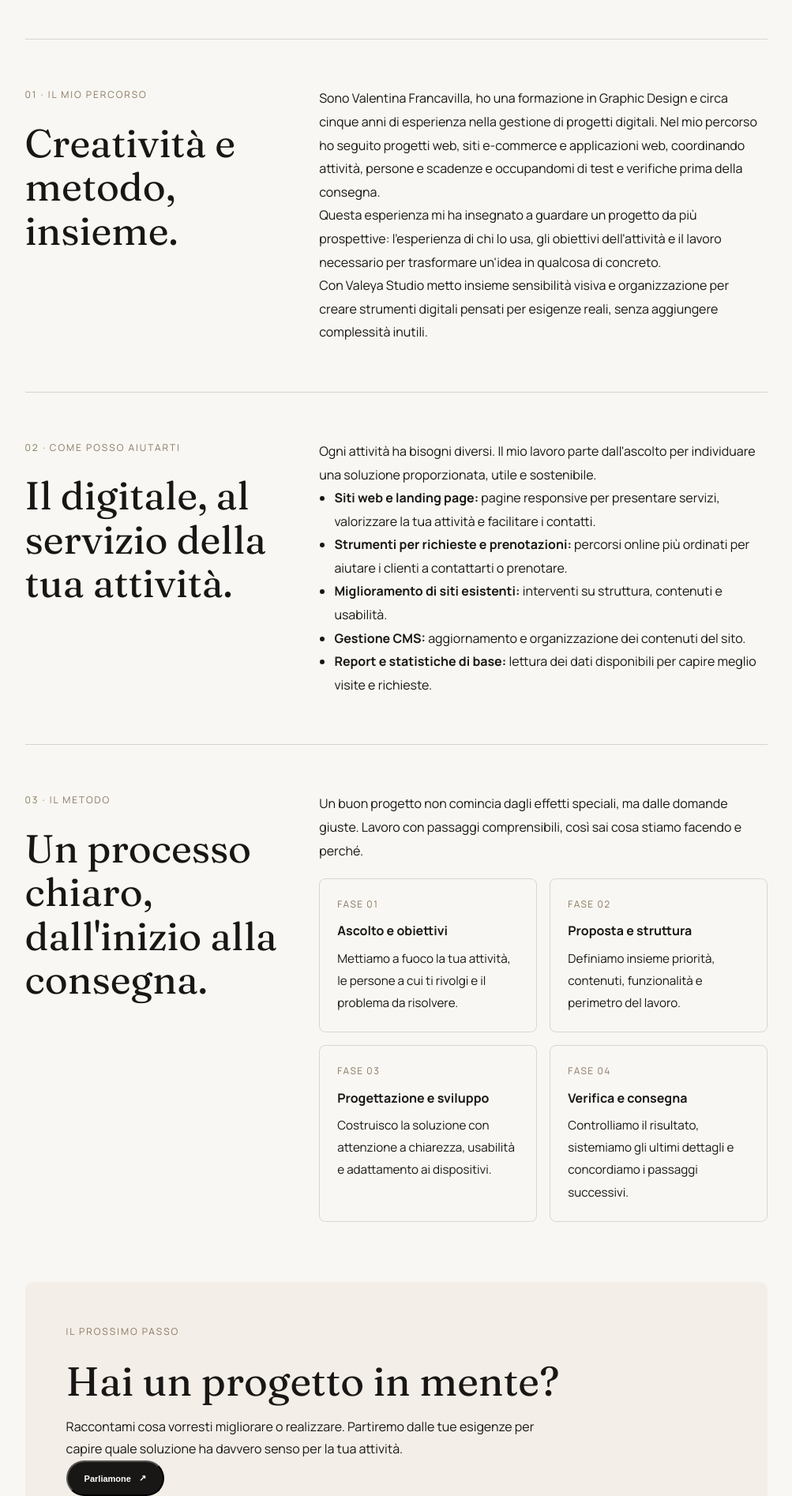
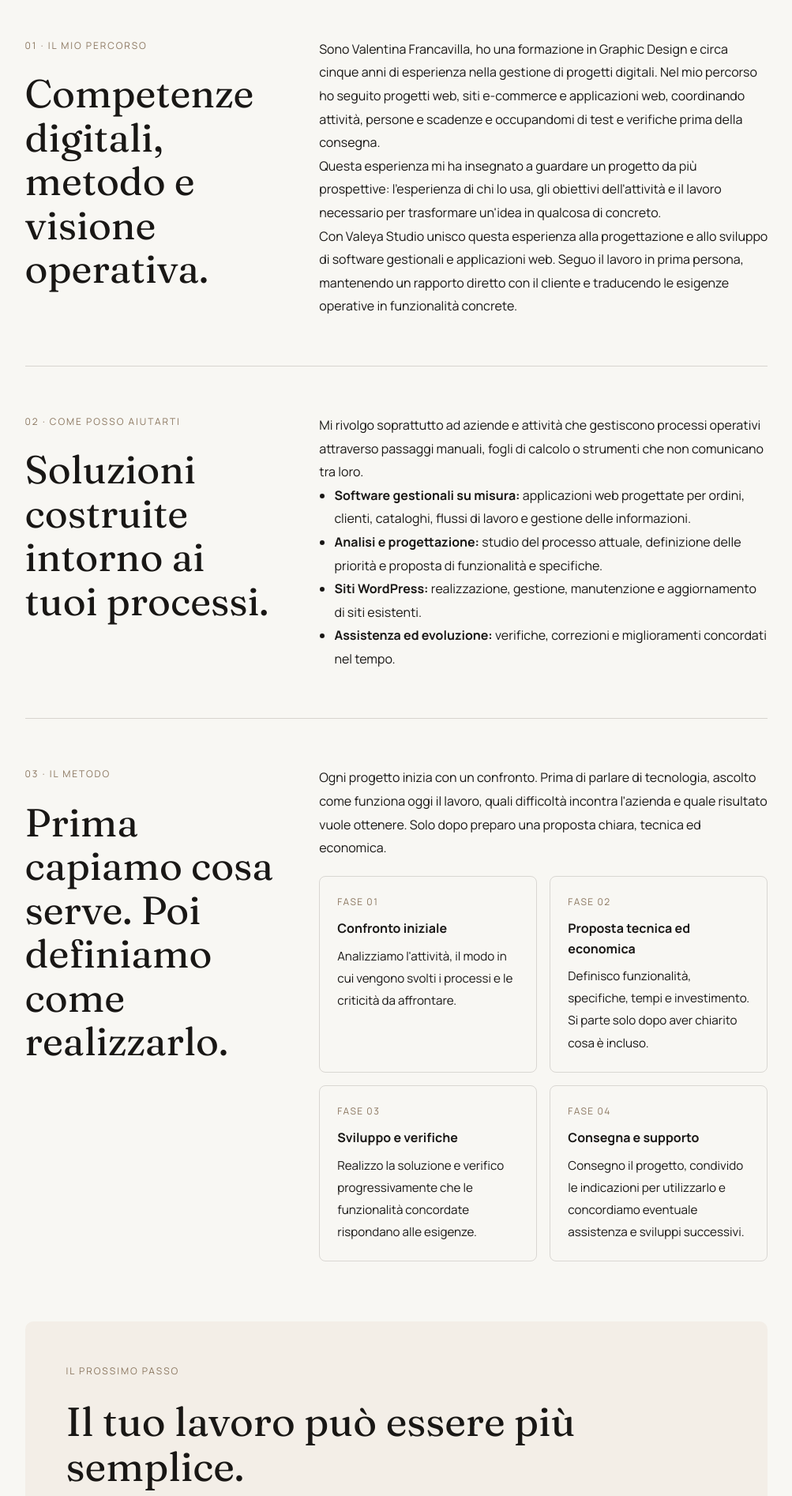
Before and after one commit to valentina96-francavilla/ValeyaStudio, a plain HTML site: page chi-sono.html in a window 1280 px wide. Shown: the part 734-2628 px from the top of the page at 79% size, without its empty margins (138-1141 px from the left). Drawn offline with Linux system fonts and the light colour scheme.

Commit message:
Aggiorna pagina Chi sono e processo di lavoro

```diff
--- a/chi-sono.html
+++ b/chi-sono.html
@@ -4,14 +4,14 @@
   <meta charset="UTF-8">
   <meta name="viewport" content="width=device-width, initial-scale=1">
   <title>Chi sono | Valeya Studio – Valentina Francavilla</title>
-  <meta name="description" content="Scopri Valeya Studio: sono Valentina Francavilla, designer con esperienza nella gestione di progetti digitali. Progetto siti web e strumenti digitali semplici, funzionali e curati.">
+  <meta name="description" content="Scopri Valeya Studio: progetto software gestionali su misura, soluzioni digitali e siti WordPress per aiutare le aziende a semplificare i processi di lavoro.">
   <meta name="robots" content="index, follow">
   <link rel="canonical" href="https://valeyastudio.it/chi-sono.html">
   <meta property="og:type" content="website">
   <meta property="og:locale" content="it_IT">
   <meta property="og:site_name" content="Valeya Studio">
   <meta property="og:title" content="Chi sono | Valeya Studio">
-  <meta property="og:description" content="Design, tecnologia e organizzazione per creare esperienze digitali utili e semplici da usare.">
+  <meta property="og:description" content="Software gestionali su misura e strumenti digitali progettati a partire dai processi reali delle aziende.">
   <meta property="og:url" content="https://valeyastudio.it/chi-sono.html">
   <link rel="preconnect" href="https://fonts.googleapis.com">
   <link rel="preconnect" href="https://fonts.gstatic.com" crossorigin>
@@ -52,7 +52,7 @@
     "@type": "AboutPage",
     "name": "Chi sono – Valeya Studio",
     "url": "https://valeyastudio.it/chi-sono.html",
-    "description": "Valeya Studio, fondato da Valentina Francavilla, progetta siti web e strumenti digitali per professionisti e piccole attività.",
+    "description": "Valeya Studio, fondato da Valentina Francavilla, progetta software gestionali, soluzioni digitali e siti WordPress per aziende.",
     "mainEntity": {
       "@type": "ProfessionalService",
       "name": "Valeya Studio",
@@ -71,8 +71,8 @@
   <header class="navbar">
     <a href="/" class="logo">VALE<span>⟡</span>YA<small>STUDIO</small></a>
     <nav class="nav-links" aria-label="Navigazione principale">
-      <a href="/#servizi">Servizi</a>
-      <a href="/#progetto">LookEra</a>
+      <a href="/#servizi">Soluzioni</a>
+      <a href="/#progetti">Progetti</a>
       <a href="/#contatti">Contatti</a>
     </nav>
     <a href="/#contatti" class="nav-button">Parliamone <span>↗</span></a>
@@ -80,32 +80,31 @@
 
   <main class="about-page">
     <p class="about-eyebrow">Valeya Studio · Chi sono</p>
-    <h1>Sono Valentina.<br><em>Progetto soluzioni digitali con uno scopo.</em></h1>
-    <p class="about-lead">Valeya Studio nasce dall'incontro tra design, tecnologia e organizzazione. Aiuto professionisti e piccole attività a presentarsi online con siti web e strumenti digitali chiari, funzionali e semplici da usare.</p>
+    <h1>Sono Valentina.<br><em>Progetto tecnologia per il lavoro reale.</em></h1>
+    <p class="about-lead">Valeya Studio sviluppa software gestionali e soluzioni digitali su misura. Il punto di partenza non è vendere una tecnologia, ma capire come lavora un'azienda e individuare cosa può essere semplificato, organizzato o migliorato.</p>
 
     <div class="about-rule"></div>
 
     <section class="about-section">
-      <div><p class="about-eyebrow">01 · Il mio percorso</p><h2>Creatività e metodo, insieme.</h2></div>
+      <div><p class="about-eyebrow">01 · Il mio percorso</p><h2>Competenze digitali, metodo e visione operativa.</h2></div>
       <div class="about-copy">
         <p>Sono Valentina Francavilla, ho una formazione in Graphic Design e circa cinque anni di esperienza nella gestione di progetti digitali. Nel mio percorso ho seguito progetti web, siti e-commerce e applicazioni web, coordinando attività, persone e scadenze e occupandomi di test e verifiche prima della consegna.</p>
         <p>Questa esperienza mi ha insegnato a guardare un progetto da più prospettive: l'esperienza di chi lo usa, gli obiettivi dell'attività e il lavoro necessario per trasformare un'idea in qualcosa di concreto.</p>
-        <p>Con Valeya Studio metto insieme sensibilità visiva e organizzazione per creare strumenti digitali pensati per esigenze reali, senza aggiungere complessità inutili.</p>
+        <p>Con Valeya Studio unisco questa esperienza alla progettazione e allo sviluppo di software gestionali e applicazioni web. Seguo il lavoro in prima persona, mantenendo un rapporto diretto con il cliente e traducendo le esigenze operative in funzionalità concrete.</p>
       </div>
     </section>
 
     <div class="about-rule"></div>
 
     <section class="about-section">
-      <div><p class="about-eyebrow">02 · Come posso aiutarti</p><h2>Il digitale, al servizio della tua attività.</h2></div>
+      <div><p class="about-eyebrow">02 · Come posso aiutarti</p><h2>Soluzioni costruite intorno ai tuoi processi.</h2></div>
       <div class="about-copy">
-        <p>Ogni attività ha bisogni diversi. Il mio lavoro parte dall'ascolto per individuare una soluzione proporzionata, utile e sostenibile.</p>
+        <p>Mi rivolgo soprattutto ad aziende e attività che gestiscono processi operativi attraverso passaggi manuali, fogli di calcolo o strumenti che non comunicano tra loro.</p>
         <ul>
-          <li><strong>Siti web e landing page:</strong> pagine responsive per presentare servizi, valorizzare la tua attività e facilitare i contatti.</li>
-          <li><strong>Strumenti per richieste e prenotazioni:</strong> percorsi online più ordinati per aiutare i clienti a contattarti o prenotare.</li>
-          <li><strong>Miglioramento di siti esistenti:</strong> interventi su struttura, contenuti e usabilità.</li>
-          <li><strong>Gestione CMS:</strong> aggiornamento e organizzazione dei contenuti del sito.</li>
-          <li><strong>Report e statistiche di base:</strong> lettura dei dati disponibili per capire meglio visite e richieste.</li>
+          <li><strong>Software gestionali su misura:</strong> applicazioni web progettate per ordini, clienti, cataloghi, flussi di lavoro e gestione delle informazioni.</li>
+          <li><strong>Analisi e progettazione:</strong> studio del processo attuale, definizione delle priorità e proposta di funzionalità e specifiche.</li>
+          <li><strong>Siti WordPress:</strong> realizzazione, gestione, manutenzione e aggiornamento di siti esistenti.</li>
+          <li><strong>Assistenza ed evoluzione:</strong> verifiche, correzioni e miglioramenti concordati nel tempo.</li>
         </ul>
       </div>
     </section>
@@ -113,22 +112,22 @@
     <div class="about-rule"></div>
 
     <section class="about-section">
-      <div><p class="about-eyebrow">03 · Il metodo</p><h2>Un processo chiaro, dall'inizio alla consegna.</h2></div>
+      <div><p class="about-eyebrow">03 · Il metodo</p><h2>Prima capiamo cosa serve. Poi definiamo come realizzarlo.</h2></div>
       <div class="about-copy">
-        <p>Un buon progetto non comincia dagli effetti speciali, ma dalle domande giuste. Lavoro con passaggi comprensibili, così sai cosa stiamo facendo e perché.</p>
+        <p>Ogni progetto inizia con un confronto. Prima di parlare di tecnologia, ascolto come funziona oggi il lavoro, quali difficoltà incontra l'azienda e quale risultato vuole ottenere. Solo dopo preparo una proposta chiara, tecnica ed economica.</p>
         <div class="about-steps">
-          <article class="about-step"><span>FASE 01</span><h3>Ascolto e obiettivi</h3><p>Mettiamo a fuoco la tua attività, le persone a cui ti rivolgi e il problema da risolvere.</p></article>
-          <article class="about-step"><span>FASE 02</span><h3>Proposta e struttura</h3><p>Definiamo insieme priorità, contenuti, funzionalità e perimetro del lavoro.</p></article>
-          <article class="about-step"><span>FASE 03</span><h3>Progettazione e sviluppo</h3><p>Costruisco la soluzione con attenzione a chiarezza, usabilità e adattamento ai dispositivi.</p></article>
-          <article class="about-step"><span>FASE 04</span><h3>Verifica e consegna</h3><p>Controlliamo il risultato, sistemiamo gli ultimi dettagli e concordiamo i passaggi successivi.</p></article>
+          <article class="about-step"><span>FASE 01</span><h3>Confronto iniziale</h3><p>Analizziamo l'attività, il modo in cui vengono svolti i processi e le criticità da affrontare.</p></article>
+          <article class="about-step"><span>FASE 02</span><h3>Proposta tecnica ed economica</h3><p>Definisco funzionalità, specifiche, tempi e investimento. Si parte solo dopo aver chiarito cosa è incluso.</p></article>
+          <article class="about-step"><span>FASE 03</span><h3>Sviluppo e verifiche</h3><p>Realizzo la soluzione e verifico progressivamente che le funzionalità concordate rispondano alle esigenze.</p></article>
+          <article class="about-step"><span>FASE 04</span><h3>Consegna e supporto</h3><p>Consegno il progetto, condivido le indicazioni per utilizzarlo e concordiamo eventuale assistenza e sviluppi successivi.</p></article>
         </div>
       </div>
     </section>
 
     <section class="about-cta">
       <p class="about-eyebrow">Il prossimo passo</p>
-      <h2>Hai un progetto in mente?</h2>
-      <p>Raccontami cosa vorresti migliorare o realizzare. Partiremo dalle tue esigenze per capire quale soluzione ha davvero senso per la tua attività.</p>
+      <h2>Il tuo lavoro può essere più semplice.</h2>
+      <p>Se stai valutando un gestionale, vuoi migliorare un processo o hai bisogno di gestire meglio il tuo sito, partiamo da un confronto concreto. La proposta viene definita sulle esigenze e sul lavoro effettivo richiesto.</p>
       <button type="button" class="button button-primary" id="openContactForm">Parliamone <span>↗</span></button>
     </section>
 
@@ -147,7 +146,7 @@
     </div>
     <div class="footer-bottom">
       <span>© 2026 VALEYA STUDIO</span>
-      <span>DIGITAL DESIGN · WEB · PRODUCTS</span>
+      <span>SOFTWARE · WEB · DIGITAL SOLUTIONS</span>
     </div>
   </footer>
 
```
